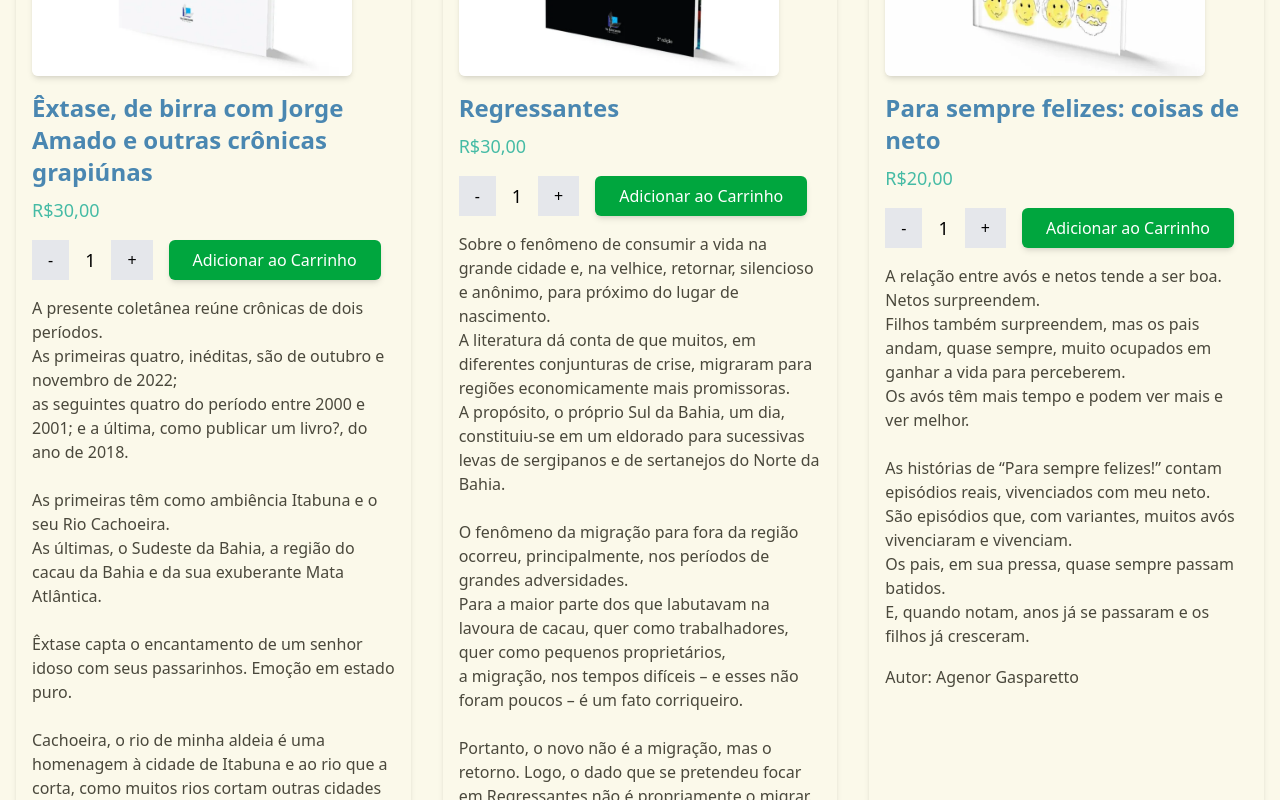
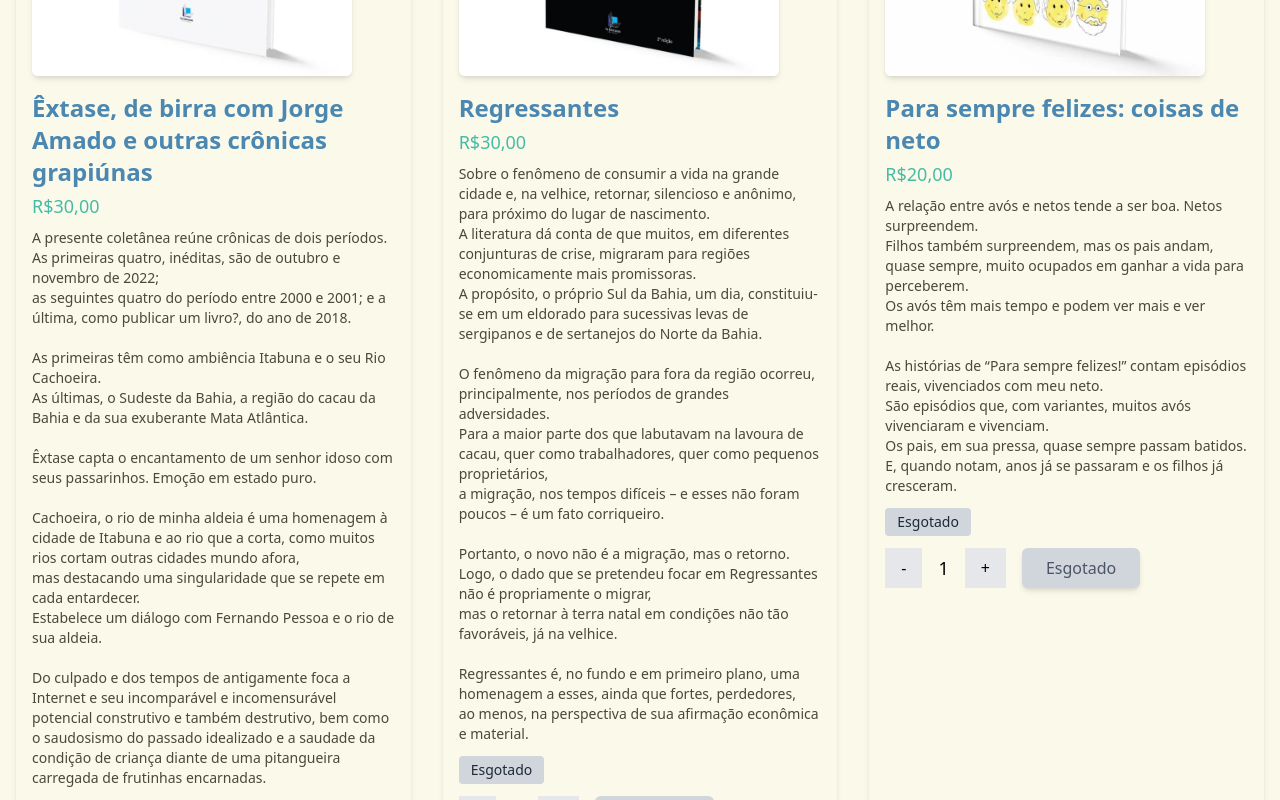
Before and after one commit to lmgaspa/ec-ruypovoas, a React (Vite) app in the folder frontend/: page /books in a window 1280 px wide. Shown: the part 440-1240 px from the top of the page. Built offline with nearby package versions, Linux system fonts and the light colour scheme; no server answers.

Commit message:
if_stock_equals_0_dont_allowed_buy

```diff
--- a/frontend/src/api/booksDTO.ts
+++ /dev/null
@@ -1,17 +0,0 @@
-export type BookDTO = {
-  id: string;
-  title: string;
-  imageUrl: string;
-  price: number;      // Double no backend
-  description: string;
-  author: string;
-  category: string;
-  stock: number;
-  available: boolean;
-};
-
-export async function getBookById(id: string): Promise<BookDTO> {
-  const res = await fetch(`/api/books/${id}`);
-  if (!res.ok) throw new Error(`Falha ao buscar livro ${id}`);
-  return res.json();
-}
--- /dev/null
+++ b/frontend/src/api/stock.ts
@@ -0,0 +1,24 @@
+import { apiGet } from "./http";
+
+export type StockDTO = { id: string; stock: number; available: boolean };
+
+// tipo mínimo retornado pelo backend
+type BookFromApi = { id: string; stock?: number };
+
+export async function getStockById(id: string): Promise<StockDTO> {
+  const data = await apiGet<BookFromApi>(`/api/books/${id}`);
+  const stock = typeof data?.stock === "number" ? data.stock : 0;
+  return { id: data?.id ?? id, stock, available: stock > 0 };
+}
+
+export async function getStockByIds(ids: string[]): Promise<Record<string, StockDTO>> {
+  const uniq = Array.from(new Set(ids.filter(Boolean)));
+  if (!uniq.length) return {};
+  const results = await Promise.allSettled(uniq.map(getStockById));
+  const map: Record<string, StockDTO> = {};
+  results.forEach((r, i) => {
+    const id = uniq[i];
+    if (r.status === "fulfilled") map[id] = r.value;
+  });
+  return map;
+}
--- a/frontend/src/components/book/BookDetails.tsx
+++ b/frontend/src/components/book/BookDetails.tsx
@@ -1,14 +1,13 @@
-// BookDetails.tsx
-import { useEffect, useState } from 'react';
-import { useNavigate } from 'react-router-dom';
-import type { Book } from '../../data/books';
-import BookDescription from './BookDescription';
-import BookAuthor from './BookAuthor';
-import AdditionalInfo from './AdditionalInfo';
-import RelatedBooks from './RelatedBooks';
-import AuthorInfo from './AuthorInfo';
-import ButtonCountCart from '../cart/ButtonCountCart';
-import { useCart } from '../../hooks/useCart';
+import { useEffect, useState } from "react";
+import { useNavigate } from "react-router-dom";
+import type { Book } from "../../data/books";
+import BookDescription from "./BookDescription";
+import BookAuthor from "./BookAuthor";
+import AdditionalInfo from "./AdditionalInfo";
+import RelatedBooks from "./RelatedBooks";
+import AuthorInfo from "./AuthorInfo";
+import ButtonCountCart from "../cart/ButtonCountCart";
+import { useCart } from "../../hooks/useCart";
 
 type BookDetailsProps = Book;
 
@@ -31,43 +30,30 @@ const BookDetails = ({
   const isAvailable = (stock ?? 0) > 0;
   const lowStock = isAvailable && (stock ?? 0) <= 5;
 
-  // Se o estoque mudar (ou chegar a 0), garante que a quantidade fique válida
   useEffect(() => {
     if (!isAvailable) setQuantity(1);
     else if (quantity > (stock ?? 1)) setQuantity(stock ?? 1);
-  }, [stock, isAvailable]); // eslint-disable-line react-hooks/exhaustive-deps
+    // eslint-disable-next-line react-hooks/exhaustive-deps
+  }, [stock, isAvailable]);
 
   const handleIncrease = () => {
     if (!isAvailable) return;
-    setQuantity(prev => Math.min(prev + 1, stock ?? 1));
+    setQuantity((prev) => Math.min(prev + 1, stock ?? 1));
   };
 
-  const handleDecrease = () => {
-    setQuantity(prev => Math.max(1, prev - 1));
-  };
+  const handleDecrease = () => setQuantity((prev) => Math.max(1, prev - 1));
 
   const handleAddToCart = () => {
     if (!isAvailable) {
-      alert('Este produto está esgotado.');
+      alert("Este produto está esgotado.");
       return;
     }
     addToCart(
-      {
-        id,
-        title,
-        imageUrl,
-        price,            // mantém string por compatibilidade com o restante do app
-        description,
-        author,
-        additionalInfo,
-        category,         // usa a categoria correta do livro
-        relatedBooks,     // mantém como está por enquanto
-        stock,            // passa o estoque real
-      },
+      { id, title, imageUrl, price, description, author, additionalInfo, category, relatedBooks, stock },
       quantity
     );
-    alert('Item adicionado ao carrinho!');
-    navigate('/cart');
+    alert("Item adicionado ao carrinho!");
+    navigate("/cart");
   };
 
   return (
@@ -85,9 +71,7 @@ const BookDetails = ({
             {!isAvailable ? (
               <span className="px-3 py-1 text-sm bg-gray-300 text-gray-800 rounded">Esgotado</span>
             ) : lowStock ? (
-              <span className="px-3 py-1 text-sm bg-yellow-200 text-yellow-900 rounded">
-                Últimas unidades ({stock})
-              </span>
+              <span className="px-3 py-1 text-sm bg-yellow-200 text-yellow-900 rounded">Últimas unidades ({stock})</span>
             ) : null}
           </div>
 
@@ -95,21 +79,15 @@ const BookDetails = ({
           <BookAuthor author={author} />
 
           <div className="flex items-center gap-4 mb-8">
-            <ButtonCountCart
-              quantity={quantity}
-              onDecrease={handleDecrease}
-              onIncrease={handleIncrease}
-            />
+            <ButtonCountCart quantity={quantity} onDecrease={handleDecrease} onIncrease={handleIncrease} />
             <button
               onClick={handleAddToCart}
               disabled={!isAvailable}
               className={`px-6 py-2 rounded-md shadow-md transition ${
-                isAvailable
-                  ? 'bg-green-600 text-white hover:bg-green-700'
-                  : 'bg-gray-300 text-gray-600 cursor-not-allowed'
+                isAvailable ? "bg-green-600 text-white hover:bg-green-700" : "bg-gray-300 text-gray-600 cursor-not-allowed"
               }`}
             >
-              {isAvailable ? 'Adicionar ao Carrinho' : 'Esgotado'}
+              {isAvailable ? "Adicionar ao Carrinho" : "Esgotado"}
             </button>
           </div>
         </div>
--- a/frontend/src/components/book/RelatedBooks.tsx
+++ b/frontend/src/components/book/RelatedBooks.tsx
@@ -1,40 +1,29 @@
-import React from 'react';
-import { useNavigate } from 'react-router-dom';
-import type { Book } from '../../data/books';
-import { useBooksByIds } from '../../hooks/useBooksByIds';
+import React from "react";
+import { useNavigate } from "react-router-dom";
+import type { Book } from "../../data/books";
+import { useStockByIds } from "../../hooks/useStockByIds";
 
-type Props = { relatedBooks: Book['relatedBooks'] };
-
-function formatBRL(v: number | string) {
-  if (typeof v === 'number') return v.toLocaleString('pt-BR', { style: 'currency', currency: 'BRL' });
-  return v;
-}
+type Props = { relatedBooks: Book["relatedBooks"] };
 
 const RelatedBooks: React.FC<Props> = ({ relatedBooks }) => {
   const navigate = useNavigate();
+  const ids = (relatedBooks ?? []).map((r) => r.id);
+  const { data: stockMap, loading } = useStockByIds(ids);
 
-  // ✅ Hook chamado sempre (ids vazios quando não houver relacionados)
-  const ids = (relatedBooks ?? []).map(r => r.id);
-  const { data: dtoById, loading } = useBooksByIds(ids);
-
-  // Agora pode sair se não houver nada a renderizar
   if (!relatedBooks || relatedBooks.length === 0) return null;
 
   return (
     <div className="bg-background rounded-lg shadow-lg p-8 mb-16">
       <h2 className="text-2xl font-bold text-primary mb-4">Livros do Mesmo Autor</h2>
-
       {loading && <p className="text-sm text-gray-500 mb-4">Carregando relacionados…</p>}
 
       <div className="grid grid-cols-1 sm:grid-cols-2 lg:grid-cols-3 gap-12">
         {relatedBooks.map((book) => {
-          const dto = dtoById[book.id];
-          const isAvailable = dto ? dto.available : true;
-          const stock = dto?.stock;
-          const priceDisplay = dto ? formatBRL(dto.price) : book.price;
-
+          const s = stockMap[book.id]?.stock;
+          const hasStockInfo = typeof s === "number";
+          const isAvailable = hasStockInfo ? s! > 0 : true; // otimista
           const cardClasses = `bg-background rounded-lg shadow-md overflow-hidden transition transform ${
-            isAvailable ? 'cursor-pointer hover:scale-105' : 'cursor-not-allowed opacity-70'
+            isAvailable ? "cursor-pointer hover:scale-105" : "cursor-not-allowed opacity-70"
           }`;
 
           return (
@@ -46,23 +35,26 @@ const RelatedBooks: React.FC<Props> = ({ relatedBooks }) => {
               aria-disabled={!isAvailable}
               tabIndex={0}
               onKeyDown={(e) => {
-                if (isAvailable && (e.key === 'Enter' || e.key === ' ')) navigate(`/books/${book.id}`);
+                if (isAvailable && (e.key === "Enter" || e.key === " ")) navigate(`/books/${book.id}`);
               }}
             >
               <div className="relative">
                 <img src={book.imageUrl} alt={book.title} className="w-full h-72 object-cover rounded-t-lg" />
-                {dto && !isAvailable && (
+
+                {hasStockInfo && s! <= 0 && (
                   <span className="absolute top-3 left-3 px-3 py-1 text-xs bg-gray-300 text-gray-800 rounded">Esgotado</span>
                 )}
-                {dto && isAvailable && typeof stock === 'number' && stock <= 5 && stock > 0 && (
-                  <span className="absolute top-3 left-3 px-3 py-1 text-xs bg-yellow-200 text-yellow-900 rounded">Últimas ({stock})</span>
+                {hasStockInfo && s! > 0 && s! <= 5 && (
+                  <span className="absolute top-3 left-3 px-3 py-1 text-xs bg-yellow-200 text-yellow-900 rounded">
+                    Últimas ({s})
+                  </span>
                 )}
               </div>
 
               <div className="p-4 text-center">
                 <h3 className="text-md font-semibold text-primary uppercase">{book.category}</h3>
                 <h4 className="text-lg font-bold text-primary mt-1 line-clamp-2">{book.title}</h4>
-                <p className="text-secondary font-semibold mt-1">{priceDisplay}</p>
+                <p className="text-secondary font-semibold mt-1">{book.price}</p>
               </div>
 
               <div className="px-4 pb-4">
@@ -74,10 +66,10 @@ const RelatedBooks: React.FC<Props> = ({ relatedBooks }) => {
                     if (isAvailable) navigate(`/books/${book.id}`);
                   }}
                   className={`w-full text-center px-3 py-2 rounded-md transition ${
-                    isAvailable ? 'bg-blue-600 text-white hover:bg-blue-700' : 'bg-gray-300 text-gray-600'
+                    isAvailable ? "bg-blue-600 text-white hover:bg-blue-700" : "bg-gray-300 text-gray-600"
                   }`}
                 >
-                  {isAvailable ? 'Ver detalhes' : 'Esgotado'}
+                  {isAvailable ? "Ver detalhes" : "Esgotado"}
                 </button>
               </div>
             </div>
--- /dev/null
+++ b/frontend/src/hooks/useStockByIds.ts
@@ -0,0 +1,56 @@
+// src/hooks/useStockByIds.ts
+import { useEffect, useMemo, useState } from "react";
+import { getStockByIds } from "../api/stock";
+import type { StockDTO } from "../api/stock";
+
+const cache = new Map<string, StockDTO>();
+
+export function useStockByIds(ids: string[]) {
+  // cria uma string estável só com ids filtrados
+  const idsKey = useMemo(() => {
+    const uniq = Array.from(new Set(ids.filter(Boolean)));
+    return uniq.join("|");
+  }, [ids]); // ✅ depende diretamente de ids
+
+  const uniq = useMemo(() => (idsKey ? idsKey.split("|") : []), [idsKey]);
+
+  const [data, setData] = useState<Record<string, StockDTO | undefined>>({});
+  const [loading, setLoading] = useState(false);
+  const [error, setError] = useState<Error | null>(null);
+
+  useEffect(() => {
+    let cancelled = false;
+    if (uniq.length === 0) {
+      setData({});
+      setError(null);
+      setLoading(false);
+      return;
+    }
+
+    (async () => {
+      try {
+        const missing = uniq.filter((id) => !cache.has(id));
+        if (missing.length) {
+          setLoading(true);
+          const fresh = await getStockByIds(missing);
+          Object.entries(fresh).forEach(([id, dto]) => cache.set(id, dto));
+        }
+
+        if (!cancelled) {
+          const map: Record<string, StockDTO | undefined> = {};
+          uniq.forEach((id) => { map[id] = cache.get(id); });
+          setData(map);
+          setError(null);
+        }
+      } catch (e) {
+        if (!cancelled) setError(e instanceof Error ? e : new Error(String(e)));
+      } finally {
+        if (!cancelled) setLoading(false);
+      }
+    })();
+
+    return () => { cancelled = true; };
+  }, [idsKey, uniq]); // deps simples
+
+  return { data, loading, error };
+}
--- a/frontend/src/pages/BookPage.tsx
+++ b/frontend/src/pages/BookPage.tsx
@@ -1,14 +1,21 @@
-import { useParams } from 'react-router-dom';
-import { books } from '../data/books';
-import BookDetails from '../components/book/BookDetails';
+import { useMemo } from "react";
+import { useParams } from "react-router-dom";
+import { books } from "../data/books";
+import BookDetails from "../components/book/BookDetails";
+import { useStockByIds } from "../hooks/useStockByIds";
 
-function BookPage() {
+export default function BookPage() {
   const { id } = useParams<{ id: string }>();
-  const book = books.find((book) => book.id === id);
+  const book = useMemo(() => books.find((b) => b.id === id), [id]);
+  const idArr = useMemo(() => (id ? [id] : []), [id]);
+  const { data: stockMap } = useStockByIds(idArr);
 
   if (!book) return <p>Livro não encontrado</p>;
 
-  return <BookDetails {...book} />;
+  const realStock =
+    typeof stockMap[book.id]?.stock === "number"
+      ? stockMap[book.id]!.stock
+      : book.stock ?? 0;
+
+  return <BookDetails {...book} stock={realStock} />;
 }
-
-export default BookPage;
--- a/frontend/src/pages/BooksListPage.tsx
+++ b/frontend/src/pages/BooksListPage.tsx
@@ -1,55 +1,85 @@
-import { useState } from 'react';
-import { useNavigate } from 'react-router-dom';
-import type { Book } from '../data/books';
-import BookDescription from '../components/book/BookDescription';
-import BookAuthor from '../components/book/BookAuthor';
-import { books } from '../data/books';
-import { useCart } from '../hooks/useCart';
+import { useMemo, useState } from "react";
+import { useNavigate } from "react-router-dom";
+import type { Book } from "../data/books";
+import { books } from "../data/books";
+import { useCart } from "../hooks/useCart";
+import { useStockByIds } from "../hooks/useStockByIds";
 
 const BooksListPage = () => {
   const navigate = useNavigate();
-  const [quantity, setQuantity] = useState<{ [id: string]: number }>({});
   const { addToCart } = useCart();
+  const [quantity, setQuantity] = useState<Record<string, number>>({});
+  const ids = useMemo(() => books.map(b => b.id), []);
+  const { data: stockMap, loading } = useStockByIds(ids);
 
   const handleAddToCart = (book: Book) => {
-    addToCart(book, quantity[book.id] || 1);
-    alert('Item adicionado ao carrinho!');
-    navigate('/cart');
+    const real = stockMap[book.id]?.stock;
+    const realStock = typeof real === "number" ? real : 0; // bloqueia até confirmar
+    if (realStock <= 0) {
+      alert("Este produto está esgotado.");
+      return;
+    }
+    const q = Math.min(quantity[book.id] || 1, realStock);
+    addToCart({ ...book, stock: realStock }, q);
+    alert("Item adicionado ao carrinho!");
+    navigate("/cart");
   };
 
-  const handleIncrease = (id: string) => {
-    setQuantity((prev) => ({ ...prev, [id]: (prev[id] || 1) + 1 }));
-  };
-
-  const handleDecrease = (id: string) => {
-    setQuantity((prev) => {
-      const updated = { ...prev };
-      if (updated[id] > 1) updated[id] -= 1;
-      return updated;
-    });
-  };
+  const handleIncrease = (id: string, max: number) =>
+    setQuantity((prev) => ({ ...prev, [id]: Math.min((prev[id] || 1) + 1, max) }));
+  const handleDecrease = (id: string) =>
+    setQuantity((prev) => ({ ...prev, [id]: Math.max((prev[id] || 1) - 1, 1) }));
 
   return (
     <div className="container mx-auto mt-2 mb-8 px-4">
       <h1 className="text-4xl font-bold text-primary mb-8">Livros</h1>
       <div className="grid grid-cols-1 md:grid-cols-2 lg:grid-cols-3 gap-8">
-        {books.map((book) => (
-          <div key={book.id} className="bg-background rounded-md shadow-md p-4">
-            <img src={book.imageUrl} alt={book.title} className="w-full max-w-xs rounded-md shadow-md mb-4" />
-            <h2 className="text-2xl font-semibold text-primary mb-2">{book.title}</h2>
-            <p className="text-lg text-secondary mb-4">{book.price}</p>
-            <div className="flex items-center gap-4 mb-4">
-              <button className="px-4 py-2 bg-gray-200" onClick={() => handleDecrease(book.id)}>-</button>
-              <span className="text-lg">{quantity[book.id] || 1}</span>
-              <button className="px-4 py-2 bg-gray-200" onClick={() => handleIncrease(book.id)}>+</button>
-              <button onClick={() => handleAddToCart(book)} className="px-6 py-2 bg-green-600 text-white rounded-md shadow-md transition hover:bg-green-700">
-                Adicionar ao Carrinho
-              </button>
+        {books.map((book) => {
+          const s = stockMap[book.id]?.stock;
+          const realStock = typeof s === "number" ? s : 0;
+          const isAvailable = realStock > 0;
+          const lowStock = isAvailable && realStock <= 5;
+          const q = quantity[book.id] || 1;
+
+          return (
+            <div key={book.id} className="bg-background rounded-md shadow-md p-4">
+              <img src={book.imageUrl} alt={book.title} className="w-full max-w-xs rounded-md shadow-md mb-4" />
+              <h2 className="text-2xl font-semibold text-primary mb-1">{book.title}</h2>
+              <p className="text-lg text-secondary mb-2">{book.price}</p>
+
+              <p className="text-sm text-text-secondary mb-3">
+                <span dangerouslySetInnerHTML={{ __html: book.description }} />
+              </p>
+
+              {loading ? (
+                <span className="inline-block mb-3 px-3 py-1 text-sm bg-gray-200 text-gray-700 rounded">
+                  Verificando estoque…
+                </span>
+              ) : !isAvailable ? (
+                <span className="inline-block mb-3 px-3 py-1 text-sm bg-gray-300 text-gray-800 rounded">Esgotado</span>
+              ) : lowStock ? (
+                <span className="inline-block mb-3 px-3 py-1 text-sm bg-yellow-200 text-yellow-900 rounded">
+                  Últimas unidades ({realStock})
+                </span>
+              ) : null}
+
+              <div className="flex items-center gap-4 mb-4">
+                <button className="px-4 py-2 bg-gray-200" onClick={() => handleDecrease(book.id)} disabled={!isAvailable}>-</button>
+                <span className="text-lg">{q}</span>
+                <button className="px-4 py-2 bg-gray-200" onClick={() => handleIncrease(book.id, realStock)} disabled={!isAvailable}>+</button>
+                <button
+                  onClick={() => handleAddToCart(book)}
+                  disabled={!isAvailable}
+                  className={`px-6 py-2 rounded-md shadow-md transition ${
+                    isAvailable ? "bg-green-600 text-white hover:bg-green-700" : "bg-gray-300 text-gray-600 cursor-not-allowed"
+                  }`}
+                >
+                  {isAvailable ? "Adicionar ao Carrinho" : "Esgotado"}
+                </button>
+              </div>
             </div>
-            <BookDescription description={book.description} />
-            <BookAuthor author={book.author} />
-          </div>
-        ))}
+          );
+        })}
       </div>
     </div>
   );
```
Also changed, not shown: frontend/src/api/http.ts (added, +7 -0 lines), frontend/src/hooks/useBooksByIds.ts (deleted, +0 -41 lines), frontend/src/pages/CartPage.tsx (+37 -44 lines), frontend/src/pages/CheckoutPage.tsx (+28 -29 lines).
